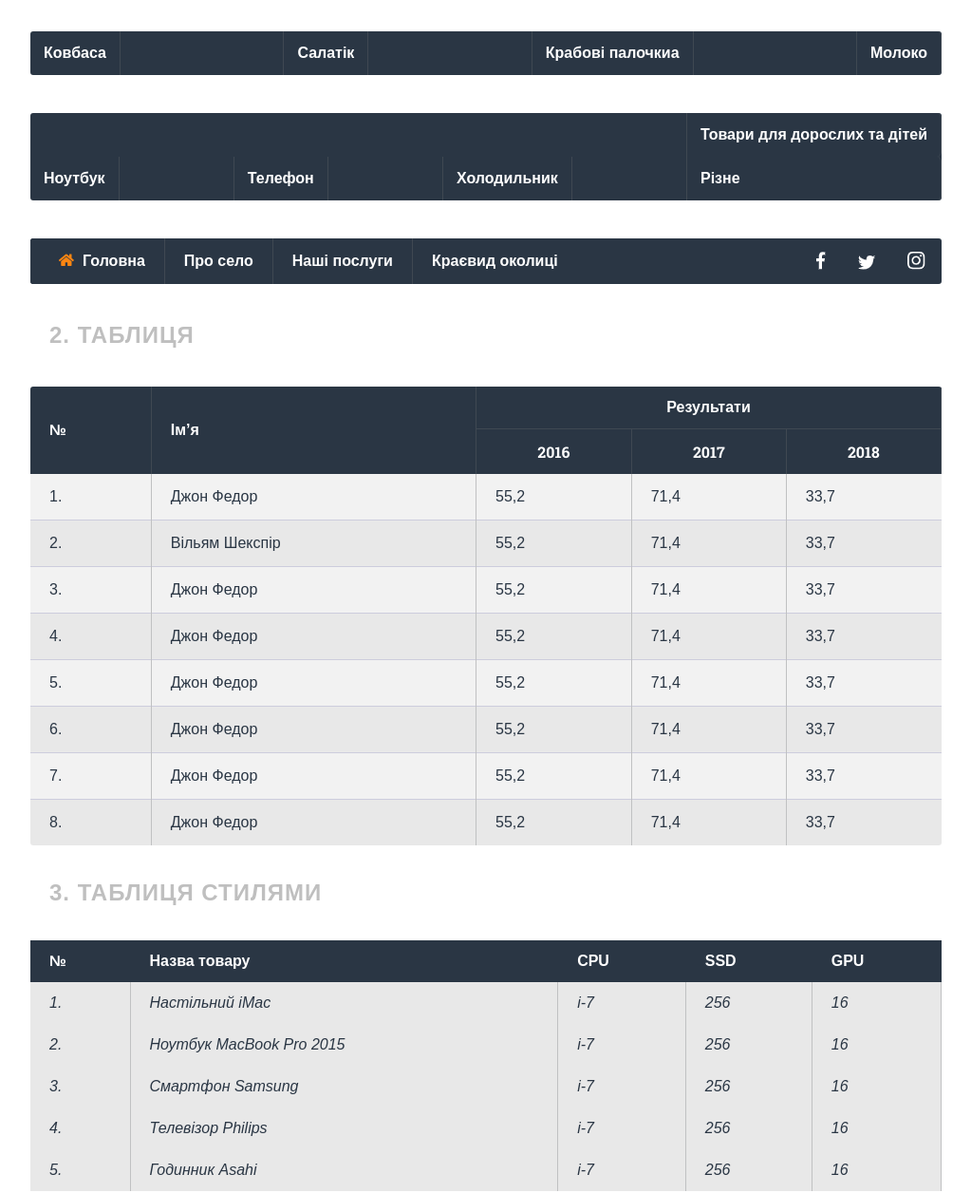
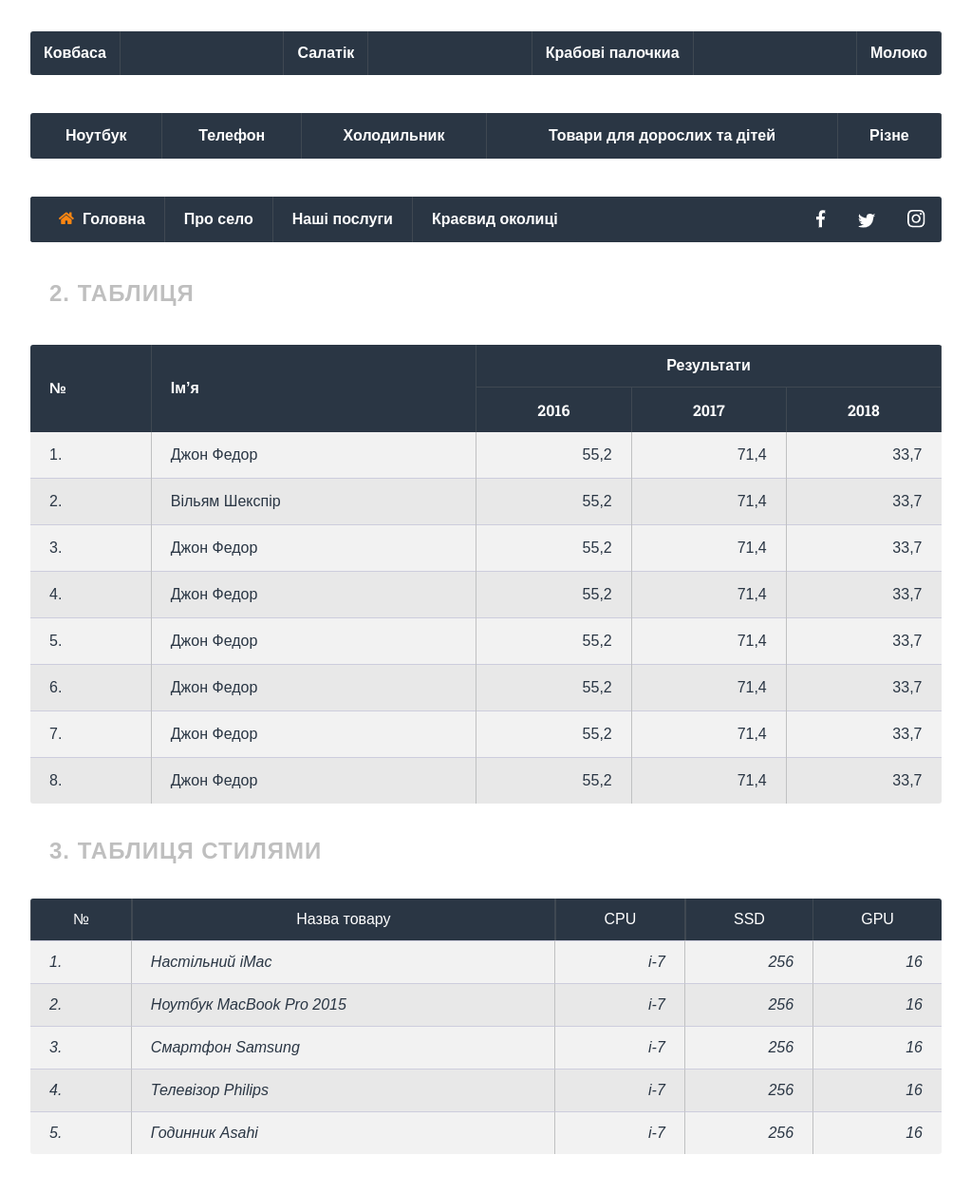
Before and after one commit to OleksandrIsaev/table, a plain HTML site: page index.html in a window 1280 px wide. Shown: the part 75-1331 px from the top of the page at 95% size, without its empty margins (128-1151 px from the left). After the commit the page ends 1298 px from the top, so only its background shows below. Drawn offline with Linux system fonts and the light colour scheme.

Commit message:
new stiles

```diff
--- a/css/main.css
+++ b/css/main.css
@@ -86,18 +86,61 @@ h1{
 .products-menu>li{
     position: relative;
 }
+.teh_table{
+    display: table;
+    width: 100%;
+    background-color: #2a3644;
+    border-radius: 3px;
+}
+.teh_table a{
+    color: #fff;
+    text-decoration: none;
+}
+.teh_table li>a:hover{
+    color: #fd8612;
+    background-color: #3f4852;
+}
+.teh_table ul{
+    display: table-row;
+    list-style: none;
+}
+.teh_table li{
+    position: relative;
+    display: table-cell;
+    padding: 15px 20px;
+    border-right: 1px solid #3f4852;
+    text-align: center;
+    font-weight: bold;
+    color: #fff;
+}
+.teh_table :first-child{
+    border-radius: 3px 0 0 3px;
+}
+.teh_table :last-child{
+    border-radius: 0 3px 3px 0;
+}
+.double.sub{
+    padding-top: 10px;
+    width: 100%;
+}
 .sub{
     position: absolute;
     display: none;
     padding-top: 10px;
     width: 210px;
+    top: 100%;
+    left: 0;
     z-index: 1;
 }
 .sub ul{
+    float: left;
+    width: 210px;
+    padding: 0;
+    margin: 0;
     padding-left: 0;
+    border-radius: 3px 3px 3px;
+    color: #2a3644;
     background-color: #d2d4d5;
-    color: #2a3644;
-    border-radius: 3px 3px 3px;
 }
 .sub ul :first-child{
     border-top: none;
@@ -272,8 +315,8 @@ a.home{
 .style_table{
     display: table;
     width: 100%;
-    background-color: #f2f2f2;
     color: #666;
+    overflow: hidden;
 }
 .style_table p{
     display: table-row;
@@ -281,14 +324,45 @@ a.home{
 .style_table b{
     padding: 13px 20px 13px;
     display: table-cell;
+    text-align: center;
+    text-decoration: none;
+    color: #fff;
     background-color: #2a3644;
-    color: #fff;
-    text-align: justify;
+    font-family: "Arial";
+    font-weight: normal;
 }
 .style_table i{
+    text-decoration: none;
+    overflow: hidden;
     padding: 13px 20px 13px;
     display: table-cell;
     color: #2a3644;
+    text-decoration: none;
+    border-right: 1px solid #c0c1c2;
+    border-top: 1px solid #cdcddd;
+    font-weight: normal;
+    text-decoration: none;
     background-color: #e8e8e8;
-    border-right: 1px solid #c0c1c2;
 }
+.style_table p :last-child{
+    border-right: none;
+}
+.style_table b:first-child{
+    border-radius: 3px 0 0 0;
+}
+.style_table b:last-child{
+    border-radius: 0 3px 0 0;
+}
+.border_bottom :first-child{
+    border-radius: 0 0 0 3px;
+}
+.border_bottom :last-child{
+    border-radius: 0 0 3px 0;
+}
+.style_table :nth-child(2n) i{
+    background-color: #f2f2f2;
+    color: #2a3644;
+}
+.right{
+    text-align: right;
+}
--- a/index.html
+++ b/index.html
@@ -63,21 +63,22 @@
                 </li>
             </ul>
             <div class="top-line"></div>
-            <ul class="products-menu">
-                <li>
-                    <a class="border" href="#">Ноутбук</a>
-                </li>
-                <li>
-                    <a class="border" href="#">Телефон</a>
-                </li>
-                <li>
-                    <a class="border" href="#">Холодильник</a>
-                    <div class="sub">
-                        <ul class="menu1">
+            <nav class="teh_table">
+                <ul>
+                    <li><a href="#">Ноутбук</a></li>
+                    <li><a href="#">Телефон</a></li>
+                    <li><a href="#">Холодильник</a></li>
+                    <div class="sub double">
+                        <div class="clear">
+                            <div class="first sub">
+                                <ul>
                                     <li><a href="#">Морозильна камера</a></li>
                                     <li><a href="#">2-х камерні</a></li>
                                     <li><a href="#">4-х камері</a></li>
-                            <div class="sub" class="subright">
+                                    <li><a href="#">6-ти камері</a></li>
+                                </ul>
+                            </div>
+                            <div class="second sub">
                                 <ul>
                                     <li><a href="#">Суха заморозка</a></li>
                                     <li><a href="#">Мокра заморозка</a></li>
@@ -85,14 +86,20 @@
                                     <li><a href="#">Дешеві</a></li>
                                 </ul>
                             </div>
+                            <div class="third sub">
+                                <ul>
+                                    <li><a href="#">Саморобні</a></li>
+                                    <li><a href="#">Неробочі</a></li>
+                                    <li><a href="#">Для дітей</a></li>
+                                    <li><a href="#">Без дверей</a></li>
                                 </ul>
                             </div>
-                </li>
-                <li>
-                    <a class="border" href="#">Товари для дорослих та дітей</a>
-                    <a class="border" href="#">Різне</a>
-                </li>
+                        </div>
+                    </div>
+                    <li><a href="#">Товари для дорослих та дітей</a></li>
+                    <li><a href="#"></a>Різне</a></li>
                 </ul>
+            </nav>
             <div class="top-line">
             </div>
             <div class="table2">
@@ -164,58 +171,58 @@
                     <tr>
                         <td>1.</td>
                         <td>Джон Федор</td>
-                        <td>55,2</td>
-                        <td>71,4</td>
-                        <td>33,7</td>
+                        <td class="right">55,2</td>
+                        <td class="right">71,4</td>
+                        <td class="right">33,7</td>
                     </tr>
                     <tr>
                         <td>2.</td>
                         <td>Вільям Шекспір</td>
-                        <td>55,2</td>
-                        <td>71,4</td>
-                        <td>33,7</td>
+                        <td class="right">55,2</td>
+                        <td class="right">71,4</td>
+                        <td class="right">33,7</td>
                     </tr>
                     <tr>
                         <td>3.</td>
                         <td>Джон Федор</td>
-                        <td>55,2</td>
-                        <td>71,4</td>
-                        <td>33,7</td>
+                        <td class="right">55,2</td>
+                        <td class="right">71,4</td>
+                        <td class="right">33,7</td>
                     </tr>
                     <tr>
                         <td>4.</td>
                         <td>Джон Федор</td>
-                        <td>55,2</td>
-                        <td>71,4</td>
-                        <td>33,7</td>
+                        <td class="right">55,2</td>
+                        <td class="right">71,4</td>
+                        <td class="right">33,7</td>
                     </tr>
                     <tr>
                         <td>5.</td>
                         <td>Джон Федор</td>
-                        <td>55,2</td>
-                        <td>71,4</td>
-                        <td>33,7</td>
+                        <td class="right">55,2</td>
+                        <td class="right">71,4</td>
+                        <td class="right">33,7</td>
                     </tr>
                     <tr>
                         <td>6.</td>
                         <td>Джон Федор</td>
-                        <td>55,2</td>
-                        <td>71,4</td>
-                        <td>33,7</td>
+                        <td class="right">55,2</td>
+                        <td class="right">71,4</td>
+                        <td class="right">33,7</td>
                     </tr>
                     <tr>
                         <td>7.</td>
                         <td>Джон Федор</td>
-                        <td>55,2</td>
-                        <td>71,4</td>
-                        <td>33,7</td>
+                        <td class="right">55,2</td>
+                        <td class="right">71,4</td>
+                        <td class="right">33,7</td>
                     </tr>
                     <tr>
                         <td>8.</td>
                         <td>Джон Федор</td>
-                        <td>55,2</td>
-                        <td>71,4</td>
-                        <td>33,7</td>
+                        <td class="right">55,2</td>
+                        <td class="right">71,4</td>
+                        <td class="right">33,7</td>
                     </tr>
                 </tbody>
             </table>
@@ -225,46 +232,46 @@
         </div>
         <div class="style_table">
             <p class="head">
-                <b>№</b>
-                <b>Назва товару</b>
-                <b>CPU</b>
-                <b>SSD</b>
+                <b class="border">№</b>
+                <b class="border">Назва товару</b>
+                <b class="border">CPU</b>
+                <b class="border">SSD</b>
                 <b>GPU</b>
             </p>
             <p class="finish">
                 <i>1.</i>
                 <i>Настільний iMac</i>
-                <i>i-7</i>
-                <i>256</i>
-                <i>16</i>
+                <i class="right">i-7</i>
+                <i class="right">256</i>
+                <i class="right">16</i>
             </p>
             <p>
                 <i>2.</i>
                 <i>Ноутбук MacBook Pro 2015</i>
-                <i>i-7</i>
-                <i>256</i>
-                <i>16</i>
+                <i class="right">i-7</i>
+                <i class="right">256</i>
+                <i class="right">16</i>
             </p>
             <p>
                 <i>3.</i>
                 <i>Смартфон Samsung</i>
-                <i>i-7</i>
-                <i>256</i>
-                <i>16</i>
+                <i class="right">i-7</i>
+                <i class="right">256</i>
+                <i class="right">16</i>
             </p>
             <p>
                 <i>4.</i>
                 <i>Телевізор Philips</i>
-                <i>i-7</i>
-                <i>256</i>
-                <i>16</i>
+                <i class="right">i-7</i>
+                <i class="right">256</i>
+                <i class="right">16</i>
             </p>
-            <p>
+            <p class="border_bottom">
                 <i>5.</i>
                 <i>Годинник Asahi</i>
-                <i>i-7</i>
-                <i>256</i>
-                <i>16</i>
+                <i class="right">i-7</i>
+                <i class="right">256</i>
+                <i class="right">16</i>
             </p>
         </div>
     </div>
```
Lines whose indentation alone changed are shown as unchanged.
